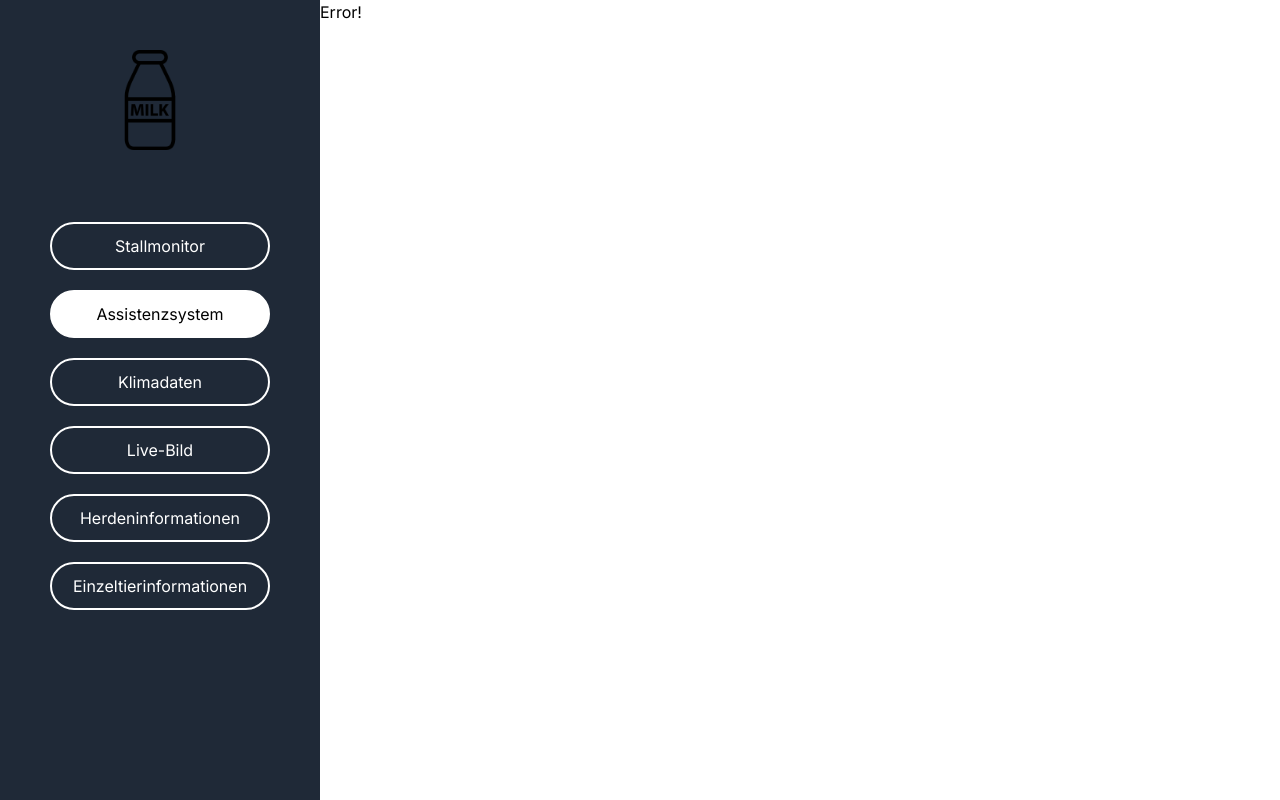
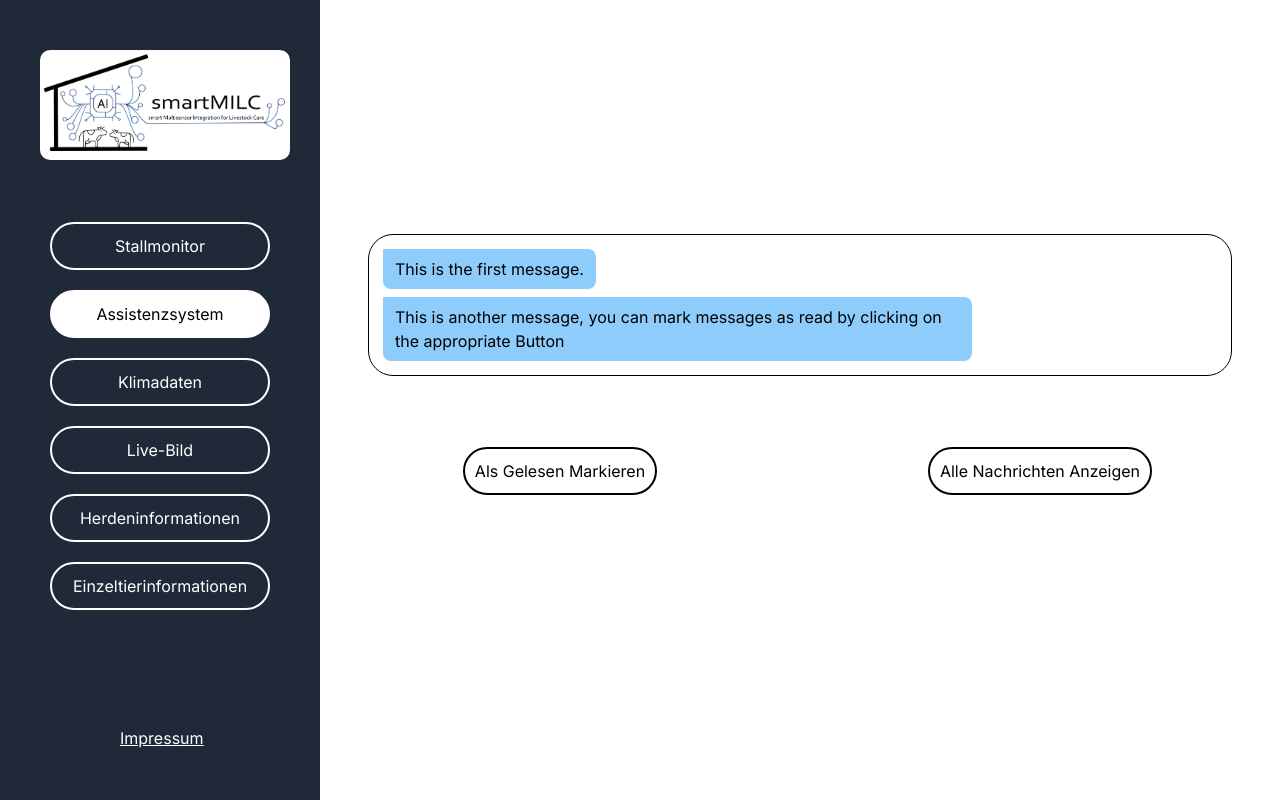
Before and after one commit to werthmar/AI-Web-Dashboard, a Next.js app: page / in a window 1280 px wide. Both pictures are taken after a click on the button "Assistenzsystem". Built offline with nearby package versions, Linux system fonts and the light colour scheme.

Commit message:
assistenzsystem first draft + new icon

```diff
--- /dev/null
+++ b/app/components/assistenzsystem.js
@@ -0,0 +1,34 @@
+import React from "react";
+import "../styles/assistenzsystem.scss";
+
+export default class Assistenzsystem extends React.Component
+{
+    constructor( props ) {
+        super( props );
+        this.state = {
+            messages: this.props.messages
+        }
+    }
+
+    render() {
+        const { messages } = this.state;
+
+        return(
+            <div className="center Assistenzsystem">
+
+            <div className="message-container center">
+                {messages.map((message, index) => (
+                    <div key={index} className='message'>
+                        {message}
+                    </div>
+                ))}
+            </div>
+                <div className="grid grid-cols-2 justify-center buttons">
+                    <button className="btn">Als Gelesen Markieren</button>
+                    <button className="btn">Alle Nachrichten Anzeigen</button>
+                </div>
+            </div>
+        );
+    }
+
+}
--- a/app/page.js
+++ b/app/page.js
@@ -4,6 +4,7 @@
 import React, { useState } from "react";
 import LoadingAnimation from "./components/loading";
 import Stallmonitor from "./components/stallmonitor";
+import Assistenzsystem from "./components/assistenzsystem";
 
 export default class Page extends React.Component
 {
@@ -35,6 +36,10 @@
       {
         return( <Stallmonitor /> );
       }
+      else if ( activeButton === 2 )
+      {
+        return( <Assistenzsystem messages={ ["This is the first message.", "This is another message, you can mark messages as read by clicking on the appropriate Button"] } /> );
+      }
       else {
         return( <p>Error!</p> );
       }
@@ -55,7 +60,8 @@
 
         {/* Sidebar */}
         <div className="sidebar w-80">
-          <Image alt="smartMILK Logo" className="homeButton" src={"/milkIconTest.png"} width={100} height={100} />
+
+          <Image alt="smartMILK Logo" className="homeButton" src={"/smartMILC_Logo.jpg"} width={250} height={250} />
 
           <div className="buttons flex flex-col mt-4">
             <button onClick={() => this.handleButtonClick(1)} className={activeButton === 1 ? 'buttonActive' : ''}>Stallmonitor</button>
@@ -65,6 +71,8 @@
             <button onClick={() => this.handleButtonClick(5)} className={activeButton === 5 ? 'buttonActive' : ''}>Herdeninformationen</button>
             <button onClick={() => this.handleButtonClick(6)} className={activeButton === 6 ? 'buttonActive' : ''}>Einzeltierinformationen</button>
           </div>
+
+          <a href="/impressum" className="impressum">Impressum</a>
 
         </div>
 
--- /dev/null
+++ b/app/styles/assistenzsystem.scss
@@ -0,0 +1,28 @@
+@import './globals.scss';
+
+.Assistenzsystem{
+
+    .message-container {
+        display: flex;
+        flex-direction: column;
+        border: black solid 1px;
+        border-radius: 25px;
+        padding: 10px;
+        max-width: 90%;
+    }
+
+    .message {
+        max-width: 70%;
+        padding: 8px 12px;
+        margin: 4px;
+        border-radius: 0px 8px 8px 8px;
+        align-self: flex-start;
+        background-color: #8eccfb;
+    }
+
+    .buttons{
+        align-items: center;
+        text-align: center;
+    }
+
+}
--- a/app/styles/globals.scss
+++ b/app/styles/globals.scss
@@ -18,8 +18,25 @@
 }
 */
 
+// global variables
+$primary-color: #1f2937;
+
+
+
 body {
 
+}
+
+.btn{
+  margin: auto;
+  padding: 10px;
+  border-radius: 25px;
+  border: black 2px solid;
+  background-color: transparent;
+  color: black;
+}
+.btn:hover{
+  background-color: #8eccfb;
 }
 
 .center{
--- a/app/styles/page.scss
+++ b/app/styles/page.scss
@@ -8,15 +8,16 @@
 
     // Sidebar used for Navigation
     .sidebar{
-        background-color: #1f2937;
+        background-color: $primary-color;
         text-align: center;
         align-items: center;
 
         .homeButton{
             position: absolute;
             z-index: 1;
-            left: 100px;
+            left: 40px;
             margin: 50px auto;
+            border-radius: 10px;
         }
 
         .buttons{
@@ -42,6 +43,14 @@
                 background-color: rgb(255, 255, 255);
             }
         }
+
+        .impressum{
+            position: absolute;
+            bottom: 50px;
+            left: 120px;
+            color: white;
+            text-decoration: underline;
+        }
     }
 
     // Vieport content gets taken from the individuall components, this is just the setup
```
Also changed, not shown: public/smartMILC_Logo.jpg (added).
